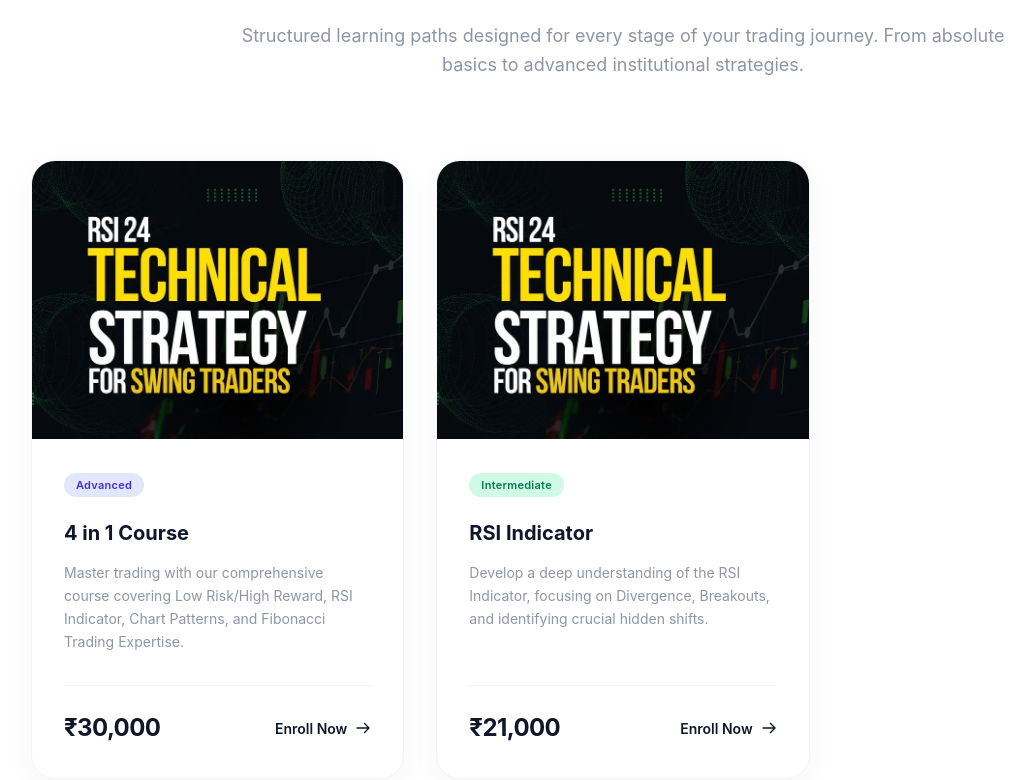
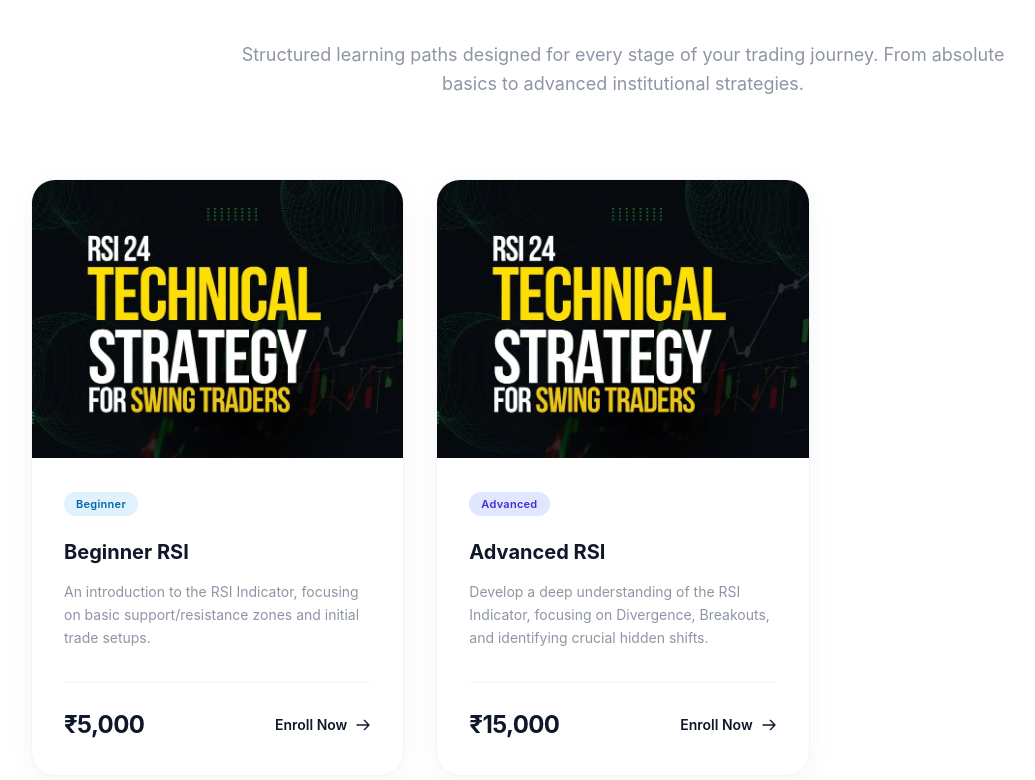
Before and after one commit to bhave5h/nishantmendhe-stockclasses, a Next.js app: page / in a window 1280 px wide. Shown: the part 2624-3404 px from the top of the page, without its empty margins (17-1052 px from the left). Built offline with nearby package versions, Linux system fonts and the light colour scheme; a web font is replaced by a local one.

Commit message:
improved courses details

```diff
--- a/components/sections/Courses.tsx
+++ b/components/sections/Courses.tsx
@@ -17,7 +17,7 @@ export default function Courses() {
                         whileInView={{ opacity: 1, y: 0 }}
                         viewport={{ once: true, margin: "-100px" }}
                         transition={{ duration: 0.7, ease: "easeOut" }}
-                        className="text-[36px] md:text-[44px] font-bold text-[#0F172A] leading-tight mb-6"
+                        className="text-4xl md:text-5xl lg:text-6xl font-extrabold tracking-tight mb-8 text-neutral-900 leading-[1.1]"
                     >
                         Premium Courses
                     </motion.h2>
--- a/components/sections/Hero.tsx
+++ b/components/sections/Hero.tsx
@@ -34,7 +34,7 @@ export default function Hero() {
                     </FadeInOnLoad>
                     <FadeInOnLoad delay={0.3} className="w-full">
                         <p className="text-lg md:text-xl text-neutral-600 mb-10 max-w-xl leading-relaxed">
-                            {content.hero.description}
+                            {content.siteMeta.description}
                         </p>
                     </FadeInOnLoad>
                     <FadeInOnLoad delay={0.4} className="w-full">
--- a/data/content.json
+++ b/data/content.json
@@ -43,22 +43,16 @@
             {
                 "label": "Satisfied Customers",
                 "value": "7K+"
+            },
+            {
+                "label": "Since",
+                "value": "2012"
             }
         ]
     },
     "about": {
         "heading": "About the Institute",
-        "description": "Nishant Mendhe Stock Market Training Institute, based in Nagpur, provides comprehensive stock market training for traders of all experience levels. Our programs are designed to help students understand the financial markets, build strong trading strategies, and gain practical market knowledge. __Through expert-led share market classes, including specialized swing trading sessions, we focus on real-world trading insights and hands-on learning. Our goal is to equip aspiring traders with the confidence, discipline, and skills needed to succeed in the stock market.__Join our trading classes in Nagpur and take the next step toward mastering the markets.",
-        "stats": [
-            {
-                "label": "Stock Market Experience",
-                "value": "10 Years"
-            },
-            {
-                "label": "Satisfied Customers",
-                "value": "7K+"
-            }
-        ]
+        "description": "Nishant Mendhe Stock Market Training Institute, based in Nagpur, provides comprehensive stock market training for traders of all experience levels. Our programs are designed to help students understand the financial markets, build strong trading strategies, and gain practical market knowledge. __Through expert-led share market classes, including specialized swing trading sessions, we focus on real-world trading insights and hands-on learning. Our goal is to equip aspiring traders with the confidence, discipline, and skills needed to succeed in the stock market.__Join our trading classes in Nagpur and take the next step toward mastering the markets."
     },
     "benefits": {
         "heading": "Benefits We Offer",
@@ -73,54 +67,98 @@
     },
     "courses": [
         {
-            "id": "4-in-1-course",
-            "slug": "4-in-1-course",
-            "title": "4 in 1 Course",
-            "price": "₹30,000",
+            "id": "beginner-rsi",
+            "slug": "beginner-rsi",
+            "title": "Beginner RSI",
+            "price": "₹5,000",
             "image": "/Images/courses/c1.webp",
-            "duration": "2 Months",
-            "modules": "4 Modules",
-            "support": "Lifetime Support",
-            "description": "Master trading with our comprehensive course covering Low Risk/High Reward, RSI Indicator, Chart Patterns, and Fibonacci Trading Expertise.",
-            "fullDescription": "Master trading with our comprehensive course covering Low Risk/High Reward, RSI Indicator, Chart Patterns, and Fibonacci Trading Expertise. This intensive program is designed for serious traders looking to elevate their market analysis and execution.",
+            "duration": "1 Month",
+            "modules": "2 Modules",
+            "support": "3 Months Support",
+            "level": "Beginner",
+            "levelColor": "bg-sky-100 text-sky-700",
+            "description": "An introduction to the RSI Indicator, focusing on basic support/resistance zones and initial trade setups.",
+            "fullDescription": "An introduction to the RSI Indicator, focusing on basic support/resistance zones and initial trade setups. This course is perfect for those new to technical trading and want a robust foundation.",
             "curriculum": [
                 {
-                    "title": "Module 1",
-                    "content": "RSI Indicator basics and strong buy strategies."
+                    "title": "Week 1 of Low-risk and High-reward Trading",
+                    "content": "Day 1 : Mind set, candles vs Bar , Risk Reword Ratio ,Succes ratio\nDay 2 : Trend\nDay 3 : Low-risk high-reward trading (Buy)\nDay 4 : Low-risk high-reward trading (Short)\nDay 5 : LR HR Inside Bar\nDay 6 : LR HR Outside Bar"
                 },
                 {
-                    "title": "Module 2",
-                    "content": "Fibonacci Retracement and Trading Expertise."
+                    "title": "Week 2 of Option Trading",
+                    "content": "Day 7 : Option Trading\nDay 8 : Option Trading\nDay 9 : Option Trading\nDay 10 : Option Trading\nDay 11 : RSI Indicator basic\nDay 12 : RSI strong buy"
                 },
                 {
-                    "title": "Module 3",
-                    "content": "Advanced Chart Patterns (W, M, Head & Shoulders)."
+                    "title": "Week 3 of RSI Indicator",
+                    "content": "Day 13 : 40 Support\nDay 14 : 40 Support weekly\nDay 15 : 40 Monthly\nDay 16 : Daily 60 Support\nDay 17 : RSI 60 Résistance\nDay 18 : RSI 60 Resistance Weekly"
                 },
                 {
-                    "title": "Module 4",
-                    "content": "Low Risk, High Reward setups and emotional discipline."
+                    "title": "Week 4 of RSI Indicator",
+                    "content": "Day 19 : 60 Bearish Range Shift\nDay 20 : 70 RSI Rocket Patterns \nDay 21 : Breakout with 60\nDay 22 : Weekly 60 and Monthly 60 Breakout\nDay 23 : Positional Buy stocks\nDay 24 : Positional Swing Buy ( 15 min)"
+                },
+                {
+                    "title": "Week 5 of RSI Indicator",
+                    "content": "Day 25 : Selected stocks and Entry\nDay 26 : RSI 1 Hour Buy\nDay 27 : RSI 45\nDay 28 : RSI - Intraday\nDay 29 : RSI - Intraday & Bullish stock for next day\nDay 30 : RSI Short Pattern Part 1"
+                },
+                {
+                    "title": "Week 6 of RSI Indicator",
+                    "content": "Day 31 : RSI Short Pattern Part 2\nDay 32 : Basic & Multiple Divergence\nDay 33 : RSI Bullish Hidden Divergence\nDay 34 : RSI Bearish Hidden Divergence \nDay 35 : RSI Multiple Bullish Hidden Divergence \nDay 36 : RSI Multiple Bearish Hidden Divergence"
+                },
+                {
+                    "title": "Week 7 Avanced chart Patterns",
+                    "content": "Day 37 : W Pattern\nDay 38 : M Pattern\nDay 39 : Inverted Head and Shoulder \nDay 40 : Head and Shoulder pattern\nDay 41 : Cup and Handle\nDay 42 : Bullish Rounding Bottom"
+                },
+                {
+                    "title": "Week 8 Avanced chart Patterns",
+                    "content": "Day 43 : Fake Breakout and Fake Breakdown\nDay 44 : Types of Flag\nDay 45 : Types of Breakout\nDay 46 : Up Flags\nDay 47 : Down Flags"
                 }
             ]
         },
         {
-            "id": "rsi-indicator",
-            "slug": "rsi-indicator",
-            "title": "RSI Indicator",
-            "price": "₹21,000",
+            "id": "advanced-rsi",
+            "slug": "advanced-rsi",
+            "title": "Advanced RSI",
+            "price": "₹15,000",
             "image": "/Images/courses/c2.webp",
             "duration": "1 Month",
             "modules": "2 Modules",
             "support": "6 Months Support",
+            "level": "Advanced",
+            "levelColor": "bg-indigo-100 text-indigo-700",
             "description": "Develop a deep understanding of the RSI Indicator, focusing on Divergence, Breakouts, and identifying crucial hidden shifts.",
             "fullDescription": "Develop a deep understanding of the RSI Indicator, focusing on Divergence, Breakouts, and identifying crucial hidden shifts. Perfect your market timing and increase profitability with advanced momentum strategies.",
             "curriculum": [
                 {
-                    "title": "Basics",
-                    "content": "Understanding the 40/60 support and resistance zones."
+                    "title": "Week 1 of Low-risk and High-reward Trading",
+                    "content": "Day 1 : Mind set, candles vs Bar , Risk Reword Ratio ,Succes ratio\nDay 2 : Trend\nDay 3 : Low-risk high-reward trading (Buy)\nDay 4 : Low-risk high-reward trading (Short)\nDay 5 : LR HR Inside Bar\nDay 6 : LR HR Outside Bar"
                 },
                 {
-                    "title": "Advanced",
-                    "content": "RSI divergences, hidden bullish/bearish patterns, and rocket setups."
+                    "title": "Week 2 of Option Trading",
+                    "content": "Day 7 : Option Trading\nDay 8 : Option Trading\nDay 9 : Option Trading\nDay 10 : Option Trading\nDay 11 : RSI Indicator basic\nDay 12 : RSI strong buy"
+                },
+                {
+                    "title": "Week 3 of RSI Indicator",
+                    "content": "Day 13 : 40 Support\nDay 14 : 40 Support weekly\nDay 15 : 40 Monthly\nDay 16 : Daily 60 Support\nDay 17 : RSI 60 Résistance\nDay 18 : RSI 60 Resistance Weekly"
+                },
+                {
+                    "title": "Week 4 of RSI Indicator",
+                    "content": "Day 19 : 60 Bearish Range Shift\nDay 20 : 70 RSI Rocket Patterns \nDay 21 : Breakout with 60\nDay 22 : Weekly 60 and Monthly 60 Breakout\nDay 23 : Positional Buy stocks\nDay 24 : Positional Swing Buy ( 15 min)"
+                },
+                {
+                    "title": "Week 5 of RSI Indicator",
+                    "content": "Day 25 : Selected stocks and Entry\nDay 26 : RSI 1 Hour Buy\nDay 27 : RSI 45\nDay 28 : RSI - Intraday\nDay 29 : RSI - Intraday & Bullish stock for next day\nDay 30 : RSI Short Pattern Part 1"
+                },
+                {
+                    "title": "Week 6 of RSI Indicator",
+                    "content": "Day 31 : RSI Short Pattern Part 2\nDay 32 : Basic & Multiple Divergence\nDay 33 : RSI Bullish Hidden Divergence\nDay 34 : RSI Bearish Hidden Divergence \nDay 35 : RSI Multiple Bullish Hidden Divergence \nDay 36 : RSI Multiple Bearish Hidden Divergence"
+                },
+                {
+                    "title": "Week 7 Avanced chart Patterns",
+                    "content": "Day 37 : W Pattern\nDay 38 : M Pattern\nDay 39 : Inverted Head and Shoulder \nDay 40 : Head and Shoulder pattern\nDay 41 : Cup and Handle\nDay 42 : Bullish Rounding Bottom"
+                },
+                {
+                    "title": "Week 8 Avanced chart Patterns",
+                    "content": "Day 43 : Fake Breakout and Fake Breakdown\nDay 44 : Types of Flag\nDay 45 : Types of Breakout\nDay 46 : Up Flags\nDay 47 : Down Flags"
                 }
             ]
         }
--- a/lib/data.ts
+++ b/lib/data.ts
@@ -1,21 +1,11 @@
 import content from "@/data/content.json";
 
-export const coursesData = content.courses.map((course, index) => {
-    // Generate placeholder data for missing fields required by the user's new Course component
-    const levelMap: Record<number, { level: string; levelColor: string }> = {
-        0: { level: 'Advanced', levelColor: 'bg-indigo-100 text-indigo-700' },
-        1: { level: 'Intermediate', levelColor: 'bg-emerald-100 text-emerald-700' },
-        2: { level: 'Beginner', levelColor: 'bg-sky-100 text-sky-700' },
-        3: { level: 'Expert', levelColor: 'bg-rose-100 text-rose-700' },
-        4: { level: 'All Levels', levelColor: 'bg-amber-100 text-amber-700' },
-    };
-
-    const levelInfo = levelMap[index % 5];
-
+export const coursesData = content.courses.map((course) => {
+    // If the data doesn't provide level/levelColor specifically, apply fallbacks
     return {
         ...course,
         image: course.image || "/Images/courses/c1.webp",
-        level: levelInfo.level,
-        levelColor: levelInfo.levelColor,
+        level: course.level || 'All Levels',
+        levelColor: course.levelColor || 'bg-neutral-100 text-neutral-700',
     };
 });
```
Also changed, not shown: app/courses/[slug]/page.tsx (+51 -9 lines).
